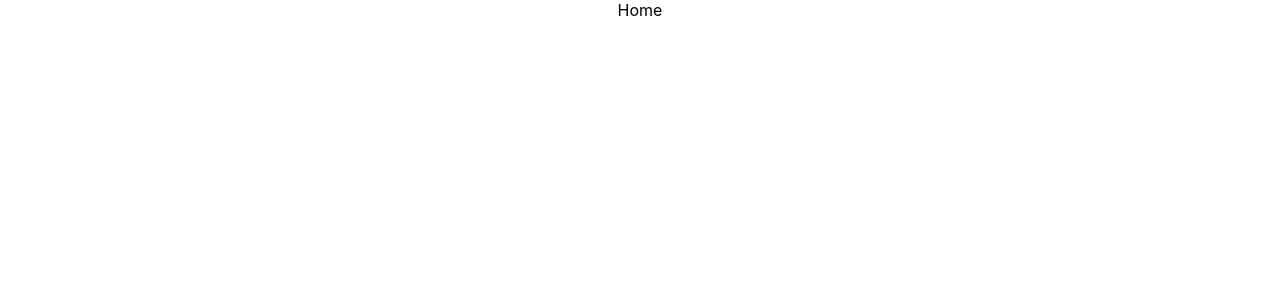
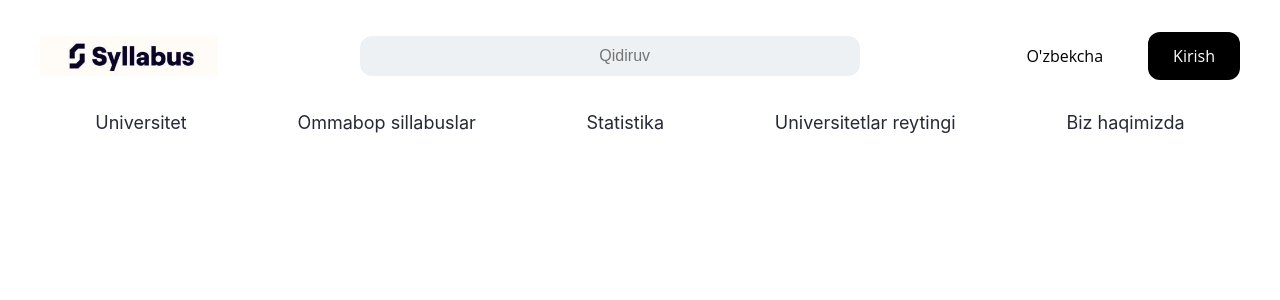
Before and after one commit to Asilbek-Bekmurodov/syllabus, a React (Create React App) app: page / in a window 1280 px wide. Shown: the top 300 px of the page. Built offline with nearby package versions, Linux system fonts and the light colour scheme.

Commit message:
feat: navbar

```diff
--- a/src/assets/base.module.scss
+++ b/src/assets/base.module.scss
@@ -3,3 +3,7 @@
   margin: 0;
   box-sizing: border-box;
 }
+
+.wrapper{
+  background-color: red;
+}
--- a/src/components/navbar/navbar.jsx
+++ b/src/components/navbar/navbar.jsx
@@ -1,9 +1,44 @@
 import React, { Component } from "react";
+import Logo from "../../assets/images/logo.jpg";
 import cls from "./navbar.module.scss";
+
+const links = [
+  "Universitet",
+  "Ommabop sillabuslar",
+  "Statistika",
+  "Universitetlar reytingi",
+  "Biz haqimizda",
+];
 
 export class Navbar extends Component {
   render() {
-    return <div>Navbar</div>;
+    return (
+      <div className={cls.wrapper}>
+        <div className={cls.navbar}>
+          <div className={cls.logo}>
+            <img src={Logo} alt="" />
+          </div>
+          <div className={cls.search}>
+            <input type="text" placeholder="Qidiruv" />
+          </div>
+          <div className={cls.last}>
+            <div className={cls.language}>O'zbekcha</div>
+            <button className={cls.login}>Kirish</button>
+          </div>
+        </div>
+        <div className={cls.links}>
+          <ul className={cls.items}>
+            {links.map((link) => (
+              <li className={cls.item}>
+                <a className={cls.link} href="#1">
+                  {link}
+                </a>
+              </li>
+            ))}
+          </ul>
+        </div>
+      </div>
+    );
   }
 }
 
--- a/src/components/navbar/navbar.module.scss
+++ b/src/components/navbar/navbar.module.scss
@@ -0,0 +1,83 @@
+.wrapper {
+  max-width: 1200px;
+  margin: auto;
+
+
+  .navbar {
+    display: flex;
+    align-items: center;
+    justify-content: space-between;
+    padding: 32px 0;
+
+    .logo {
+      width: 178px;
+      height: 40px;
+      img {
+        width: 100%;
+        height: 100%;
+        object-fit: cover;
+      }
+    }
+
+    .search {
+      width: 500px;
+      height: 40px;
+      background-color: #eef1f3;
+      border-radius: 12px;
+      padding: 5px;
+      input {
+        background-color: transparent;
+        border: none;
+        height: 100%;
+        width: 100%;
+        outline: none;
+        padding-left: 30px;
+        color: rgba(0, 0, 0, 0.8);
+        font-size: 16px;
+        font-family: "Raleway", sans-serif;
+        text-align: center;
+      }
+    }
+
+    .last {
+      display: flex;
+      align-items: center;
+      gap: 20px;
+
+      .language {
+        color: #000;
+        padding: 13px 25px;
+        border: none;
+        border-radius: 12px;
+        cursor: pointer;
+        font-family: "Open Sans", sans-serif;
+        font-size: 16px;
+      }
+
+      .login {
+        padding: 13px 25px;
+        border: none;
+        border-radius: 12px;
+        cursor: pointer;
+        font-family: "Open Sans", sans-serif;
+        font-size: 16px;
+        background-color: #000;
+        color: #fff;
+      }
+    }
+  }
+
+  .links {
+    .items {
+      display: flex;
+      list-style: none;
+      align-items: center;
+      justify-content: space-around;
+      .link {
+        text-decoration: none;
+        font-size: 18px;
+        color: #262a37;
+      }
+    }
+  }
+}
--- a/src/pages/home/home.jsx
+++ b/src/pages/home/home.jsx
@@ -1,9 +1,14 @@
 import React, { Component } from "react";
+import Navbar from "../../components/navbar";
 import cls from "./home.module.scss";
 
 export class Home extends Component {
   render() {
-    return <div className={cls.wrapper}>Home</div>;
+    return (
+      <div className={cls.wrapper}>
+        <Navbar />
+      </div>
+    );
   }
 }
 
```
